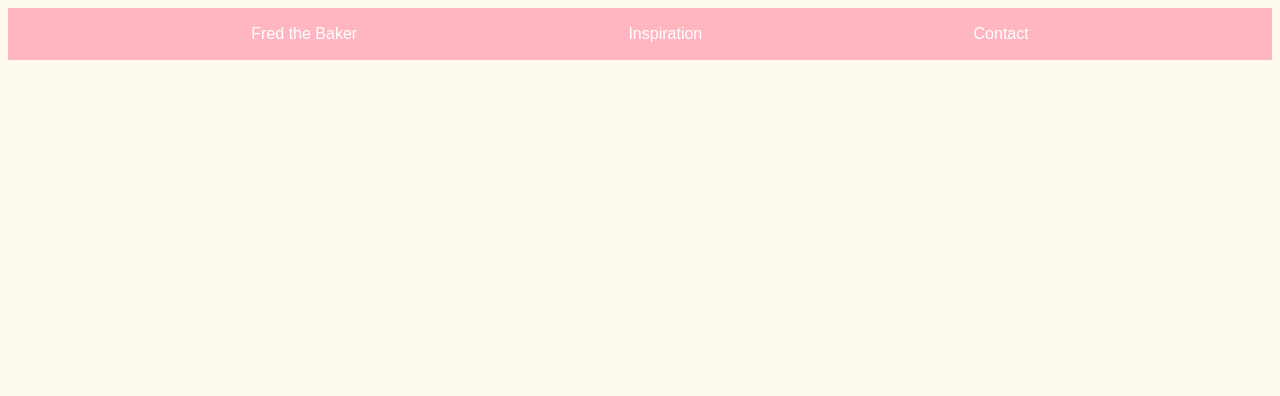
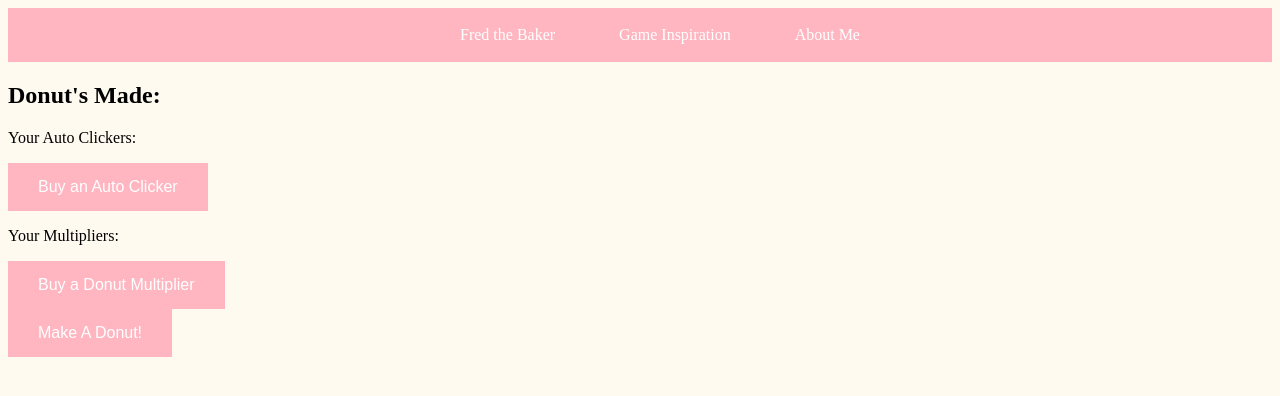
Before and after one commit to 2022-April-Java-PT-Classroom/donut-clicker-acolter12, a website built with Parcel: page index.html in a window 1280 px wide. Built offline with nearby package versions, Linux system fonts and the light colour scheme.

Commit message:
On iteration 3, currently working on modal elements for the nav bar.

```diff
--- a/index.html
+++ b/index.html
@@ -10,26 +10,29 @@
 
   <header>
 
-    <div id="navBar">
 
-      <button id="navBarItem1">Fred the Baker</button>
+      <nav id="navBar">
+        <ul class="navBar_list">
+        <li class="navBarItem">Fred the Baker</li>
+        <li class="navBarItem"><a href="https://orteil.dashnet.org/cookieclicker/">Game Inspiration</a></li>
+        <li class="navBarItem">About Me</li>
+        </ul>
+    <!-- </nav>
+      <button id="navBarItem">Fred the Baker</button>
       <section class = "hide1">
         <h2 class="fred-theBaker">Fred the Baker</h2>
         <p>Fred the Baker Baking Company</p>
       </section>
 
-      <button id="navBarItem2">Inspiration</button>
-      <section class = "hide2">
-        <h2 class="cookie-clicker">My Inspiration</h2>
-        <p>Cookie Cliker Game</p>
+      <button id="navBarItem">Inspiration</button>
+        <h2 class="cookie-clicker" href="https://orteil.dashnet.org/cookieclicker/"> Inspiration</h2>
       </section>
 
-      <button id="navBarItem3">Contact</button>
+      <button id="navBarItem">Contact</button>
       <section class = "hide3">
         <h2 class="contact-info">Contact</h2>
         <p>About me, Contact info</p>
-      </section>
-    </div>
+      </section> -->
 
   </header>
 
@@ -37,6 +40,23 @@
 
     <div class="container">
 
+      <section id="donutCount">
+        <h2 class="donutCount_heading">Donut's Made: </h2>
+        <div class="donutCount_number"></div>
+      </section>
+
+      <section class="autoClickers_info">
+        <p>Your Auto Clickers: </p>
+        <button class="autoClickers_info__purchase">Buy an Auto Clicker</button>
+      </section>
+
+      <section class="donutMultiplier_info">
+        <p>Your Multipliers: </p>
+        <button class="donutMultiplier_info__purchase">Buy a Donut Multiplier</button>
+      </section>
+
+      <button class="makeDonut_button">Make A Donut!</button>
+
     </div>
 
     <script src="./index.js"></script>
--- a/index.js
+++ b/index.js
@@ -1,7 +1,7 @@
 
-var button = document.querySelectorAll('#navBarItem1, #navBarItem2, #navBarItem3');
-var h2 = document.getElementsByClassName('.fred-theBaker, .cookie-clicker, .conatct-info');
-var content = document.querySelector('.hide1, .hide2, .hide3');
+var button = document.querySelectorAll('#navBarItem');
+var h2 = document.getElementsByClassName('.fred-theBaker, .conatct-info');
+var content = document.querySelector('.hide1, .hide2');
 button.addEventListener('click',function() {
     content.classList.toggle('show1');
     content.classList.toggle('show2');
--- a/style.css
+++ b/style.css
@@ -1,5 +1,19 @@
 *{
     background-color: floralwhite;
+}
+
+a{
+    text-decoration: none;
+    background-color: lightpink;
+    color: white;
+}
+
+a:hover{
+    background-color: hotpink;
+}
+
+.navBar_list{
+    background-color: lightpink;
 }
 
 #navBar{
@@ -7,17 +21,27 @@
     display: flex;
     justify-content: space-evenly;
     padding: 2px;
+    text-decoration: none;
 }
 
-#navBar button:hover{
+.navBarItem:hover{
     background-color: hotpink;
 }
+
+.navBarItem{
+    display: inline;
+    background-color: lightpink;
+    color: white;
+    font-size: 16px;
+    padding: 15px 30px;
+    list-style-type: none;
+}
+
 
 button {
     background-color: lightpink;
     border: none;
     color: white;
-    display: inline-block;
     font-size: 16px;
     padding: 15px 30px;
 }
@@ -50,3 +74,8 @@ button {
     display: block;
 
   }
+
+  .makeDonut_button {
+    display: flex;
+    justify-content: center;
+  }
```
